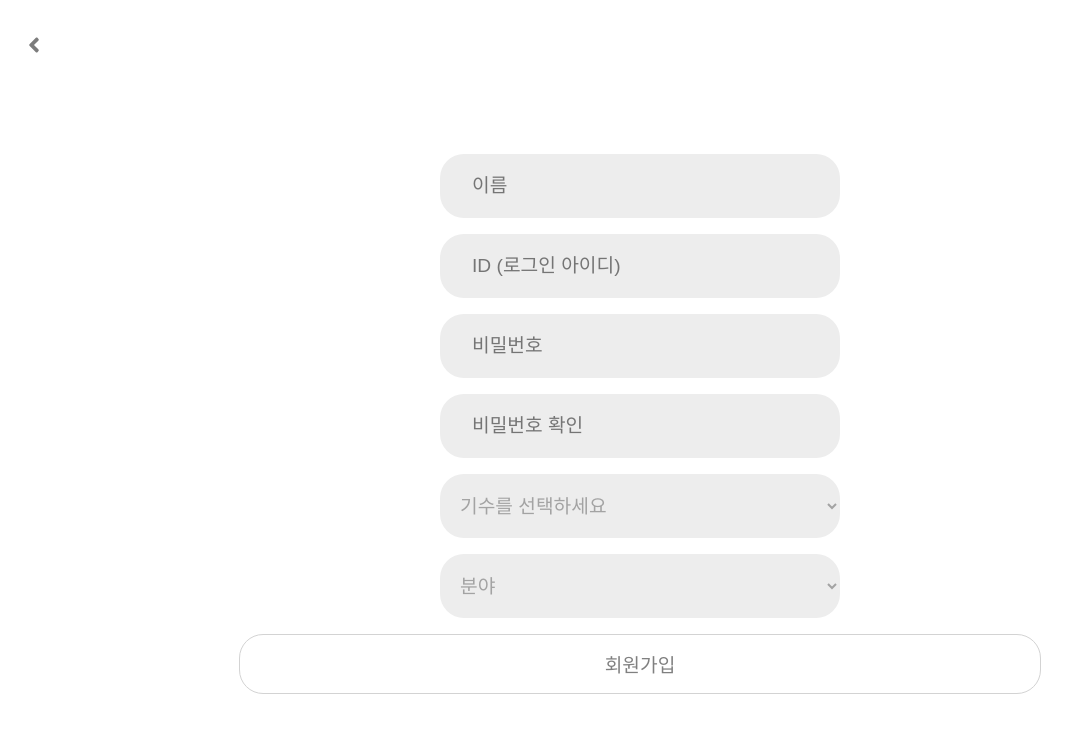
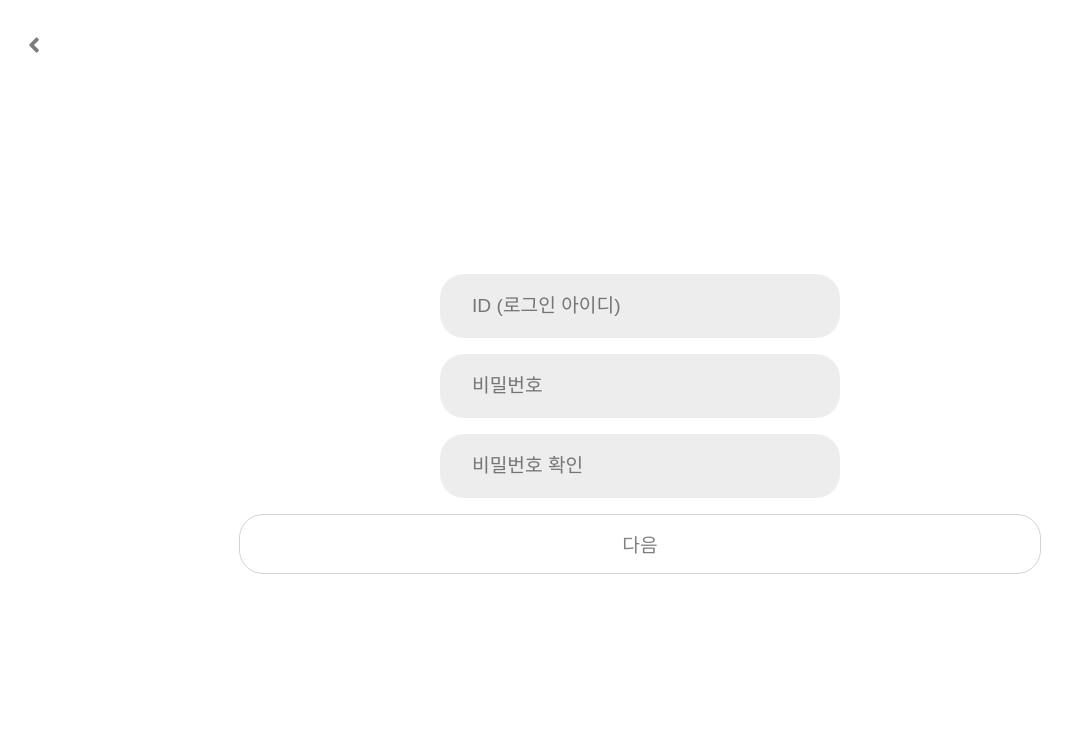
Before and after one commit to JNU-econovation/Whoz-in-FE, a React (Create React App) app: page /join in a window 1280 px wide. Shown: the top 732 px of the page, without its empty margins (0-1075 px from the left). Built offline with nearby package versions, Linux system fonts and the light colour scheme.

Commit message:
update: 회원가입 과정 auth/member로 분리

```diff
--- a/src/App.jsx
+++ b/src/App.jsx
@@ -5,7 +5,9 @@ import Login from "./pages/auth/login";
 import Join from "./pages/auth/join";
 import KakaoRedirect from "./pages/auth/KakaoRedirect";
 import BetaLogin from "./pages/auth/BetaLogin";
-import OAuthSuccess from "./pages/auth/OAuthSuccess.jsx";
+import OAuthSuccess from "./pages/auth/OAuthSuccess";
+import MemberInfo from "./pages/auth/MemberInfo";
+import AuthInfo from "./pages/auth/AuthInfo";
 
 import Header from "./components/LayoutComponent/Header";
 import BottomNav from "./components/LayoutComponent/BottomNav";
@@ -32,6 +34,8 @@ const App = () => {
           <Route path="/beta-login" element={<BetaLogin />} />
           <Route path="/oauth/kakao" element={<KakaoRedirect />} />
           <Route path="/oauth/success" element={<OAuthSuccess />} />
+          <Route path="/oauth/member-info" element={<MemberInfo />} />
+          <Route path="/oauth/auth-info" element={<AuthInfo />} />
 
           <Route path="/main" element={<Main />} />
           <Route path="/mypage" element={<MyPage />} />
--- /dev/null
+++ b/src/pages/auth/AuthInfo.jsx
@@ -0,0 +1,30 @@
+import React from "react";
+import { Input, Button, Container } from "../../components/StyledComponents/AuthStyles";
+
+const AuthInfo = ({ loginid, setLoginId, password, setPassword, confirmPassword, setConfirmPassword, onNext }) => {
+    return (
+        <Container>
+            <Input
+                type="text"
+                placeholder="ID (로그인 아이디)"
+                value={loginid}
+                onChange={(e) => setLoginId(e.target.value)}
+            />
+            <Input
+                type="password"
+                placeholder="비밀번호"
+                value={password}
+                onChange={(e) => setPassword(e.target.value)}
+            />
+            <Input
+                type="password"
+                placeholder="비밀번호 확인"
+                value={confirmPassword}
+                onChange={(e) => setConfirmPassword(e.target.value)}
+            />
+            <Button onClick={onNext}>다음</Button>
+        </Container>
+    );
+};
+
+export default AuthInfo;
--- /dev/null
+++ b/src/pages/auth/MemberInfo.jsx
@@ -0,0 +1,33 @@
+import React from "react";
+import { Input, Button, Container } from "../../components/StyledComponents/AuthStyles";
+import GenerationsDropdown, { StyledSelect } from "../../components/GenerationSelect";
+
+const MemberInfo = ({ name, setName, generation, setGeneration, position, setPosition, onJoin }) => {
+    return (
+        <Container>
+            <Input
+                type="text"
+                placeholder="이름"
+                value={name}
+                onChange={(e) => setName(e.target.value)}
+            />
+            <GenerationsDropdown generation={generation} setGeneration={setGeneration} />
+            <StyledSelect
+                id="position"
+                value={position}
+                onChange={(e) => setPosition(e.target.value)}
+            >
+                <option value="">분야</option>
+                <option value="BE">BE</option>
+                <option value="FE">FE</option>
+                <option value="AOS">AOS</option>
+                <option value="IOS">iOS</option>
+                <option value="AI">AI</option>
+                <option value="GAME">GAME</option>
+            </StyledSelect>
+            <Button onClick={onJoin}>회원가입</Button>
+        </Container>
+    );
+};
+
+export default MemberInfo;
--- a/src/pages/auth/join.jsx
+++ b/src/pages/auth/join.jsx
@@ -1,46 +1,35 @@
-import React, { useState } from "react"
-import { useNavigate } from "react-router-dom"
-import { FaAngleLeft } from "react-icons/fa"
-import { Input, Button, Container } from "../../components/StyledComponents/AuthStyles"
-import styled from "styled-components"
-import members from "../../data/sampleData" // 회원 정보 데이터
-import GenerationsDropdown, {StyledSelect} from "../../components/GenerationSelect"
+import React, { useState } from "react";
+import { useNavigate, useLocation } from "react-router-dom";
+import AuthInfo from "./AuthInfo";
+import MemberInfo from "./MemberInfo.jsx";
+import members from "../../data/sampleData";
 
-/*
-const ScrollContainer = styled.div`
-
-    flex-direction: column;
-    overflow: hidden;
-    transition: all 0.7s ease;
-    transform: ${({ showSecondStep }) => (showSecondStep ? "translateY(-60%)" : "translateY(0)")};
-    height: 100%;
-`*/
-
-//TODO: 페이지 예쁘게 넘어가게 처리 다시하기  (12/25)
 
 const Join = () => {
-    const navigate = useNavigate()
+    const navigate = useNavigate();
+    const location = useLocation();
+    const query = new URLSearchParams(location.search);
+    const initialStep = query.get("step") === "2" ? 2 : 1;
 
+    const [step, setStep] = useState(initialStep);
+    const [loginid, setLoginId] = useState("");
+    const [password, setPassword] = useState("");
+    const [confirmPassword, setConfirmPassword] = useState("");
+    const [name, setName] = useState("");
+    const [generation, setGeneration] = useState("");
+    const [position, setPosition] = useState("");
 
-    const [name, setName] = useState("")
-    const [loginid, setLoginId] = useState("")
-    const [password, setPassword] = useState("")
-    const [confirmPassword, setConfirmPassword] = useState("")
-
-    const [showSecondStep, setShowSecondStep] = useState(false)
-    const [generation, setGeneration] = useState("") // 기수
-    const [position, setPosition] = useState("") // 분야
-
+    const handleNext = () => {
+        if (password !== confirmPassword) {
+            alert("비밀번호가 일치하지 않습니다.");
+            return;
+        }
+        setStep(2);
+    };
 
     const handleJoin = () => {
-        if (password !== confirmPassword) {
-            alert("비밀번호가 일치하지 않습니다.")
-            return
-        }
-
-    // 새로운 회원 정보 생성
         const newMember = {
-        id: members.length, // 회원가입과 동시에 고유 ID 부여
+            id: members.length,
             name,
             loginid,
             password,
@@ -48,80 +37,32 @@ const Join = () => {
             position,
         };
 
-      // 회원 데이터 배열에 추가
         members.push(newMember);
+        alert("회원가입이 완료되었습니다!");
+        navigate("/login");
+    };
 
-      alert('회원가입이 완료되었습니다!');
-
-        // 가입 완료 후 로그인 페이지로 이동
-        navigate("/login")
-    }
-
-   /* const handleNext = () => {
-
-        setShowSecondStep(true)
-    }
-
-    const handlePrevious = () => {
-        setShowSecondStep(false)
-    }   */
-
-    return (
-        <Container>
-            <Input
-                    type="text"
-                    placeholder="이름"
-                    value={name}
-                    onChange={(e) => setName(e.target.value)}
+    return step === 1 ? (
+        <AuthInfo
+            loginid={loginid}
+            setLoginId={setLoginId}
+            password={password}
+            setPassword={setPassword}
+            confirmPassword={confirmPassword}
+            setConfirmPassword={setConfirmPassword}
+            onNext={handleNext}
         />
-                <Input
-                    type="text"
-                    placeholder="ID (로그인 아이디)"
-                    value={loginid}
-                    onChange={(e) => setLoginId(e.target.value)}
-                />
-                <Input
-                    type="password"
-                    placeholder="비밀번호"
-                    value={password}
-                    onChange={(e) => setPassword(e.target.value)}
-                />
-                <Input
-                    type="password"
-                    placeholder="비밀번호 확인"
-                    value={confirmPassword}
-                    onChange={(e) => setConfirmPassword(e.target.value)}
-                />
-
-                    <GenerationsDropdown
+    ) : (
+        <MemberInfo
+            name={name}
+            setName={setName}
             generation={generation}
             setGeneration={setGeneration}
+            position={position}
+            setPosition={setPosition}
+            onJoin={handleJoin}
         />
+    );
+};
 
-
-
-                            <StyledSelect
-                                id="position"
-                                value={position}
-                                onChange={(e) => setPosition(e.target.value)}
-                            >
-                                <option value="">분야</option>
-                                <option value="BE">BE</option>
-                                <option value="FE">FE</option>
-                                <option value="AOS">AOS</option>
-                                <option value="IOS">iOS</option>
-                                <option value="AI">AI</option>
-                                <option value="GAME">GAME</option>
-                            </StyledSelect>
-
-
-                        <Button onClick={handleJoin}>회원가입</Button>
-
-
-
-
-        </Container>
-    )
-}
-//TODO: 반응형 따라 회원가입 버튼 안 보이는 거 수정
-export default Join
+export default Join;
```
Lines whose indentation alone changed are shown as unchanged.
